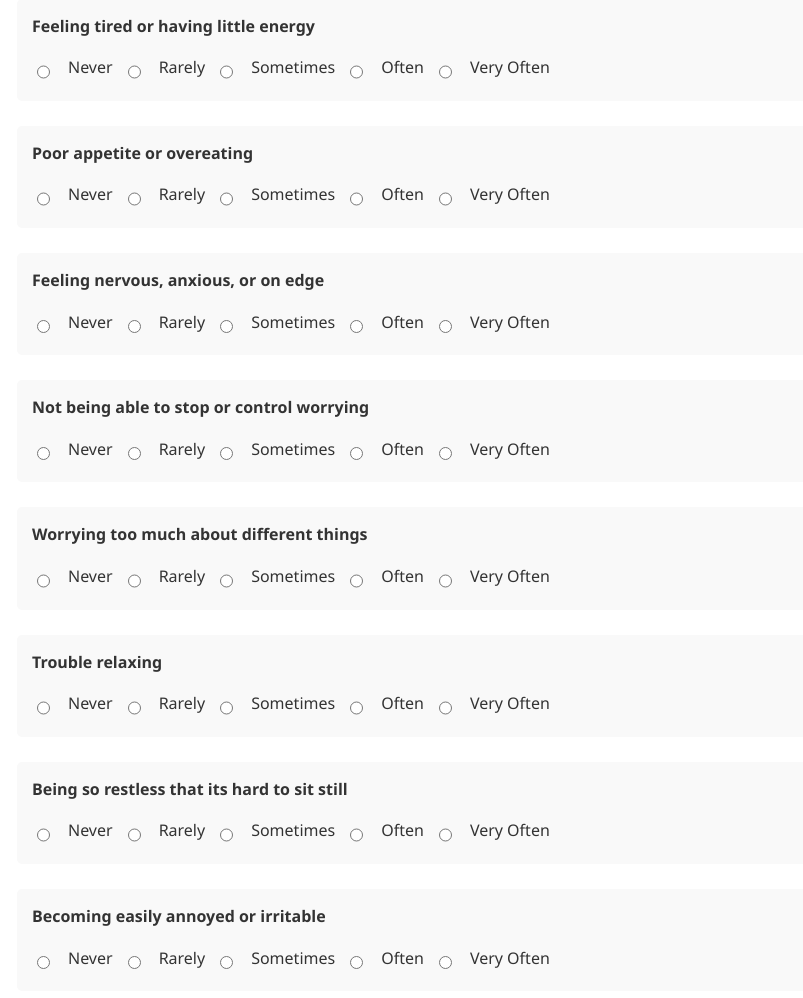
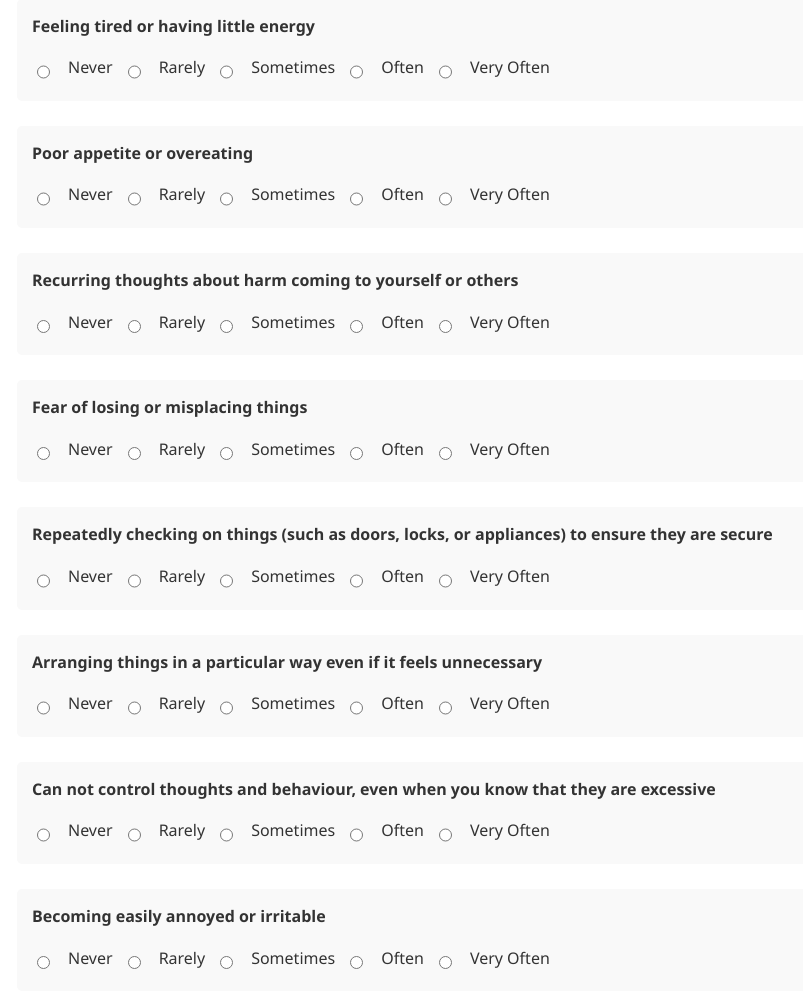
Before and after one commit to wnsyarina/MentalDisorderES, a PHP site: page / in a window 1280 px wide. Shown: the part 1321-2319 px from the top of the page, without its empty margins (223-1026 px from the left). Run offline with PHP 8.4, Linux system fonts and the light colour scheme.

Commit message:
aisyah - ocd

```diff
--- a/mentaldisorderES/diagnosis.php
+++ b/mentaldisorderES/diagnosis.php
@@ -13,7 +13,7 @@ $gender = htmlspecialchars($responses['gender']);
 $scores = [
     'depression' => 0,
     'anxiety' => 0,
-    'psychosis' => 0,
+    'OCD' => 0,
     'bipolar' => 0,
     'eating disorder' => 0
 ];
@@ -30,7 +30,7 @@ foreach ($questions as $id => $question) {
 // Calculate maximum possible scores for each category
 $maxScores = [
     'anxiety' => 5 * 4, // 5 questions, max 4 points each
-    'OCD' => 7 * 4,
+    'OCD' => 5 * 4,
     'ADHD' => 4 * 4,
     'bipolar' => 4 * 4,
     'eating disorder' => 5*4,
--- a/mentaldisorderES/questions.php
+++ b/mentaldisorderES/questions.php
@@ -21,24 +21,24 @@ $questions = [
         'category' => 'depression'
     ],
     'q6' => [
-        'text' => 'Feeling nervous, anxious, or on edge',
-        'category' => 'anxiety'
+        'text' => 'Recurring thoughts about harm coming to yourself or others',
+        'category' => 'OCD'
     ],
     'q7' => [
-        'text' => 'Not being able to stop or control worrying',
-        'category' => 'anxiety'
+        'text' => 'Fear of losing or misplacing things',
+        'category' => 'OCD'
     ],
     'q8' => [
-        'text' => 'Worrying too much about different things',
-        'category' => 'anxiety'
+        'text' => 'Repeatedly checking on things (such as doors, locks, or appliances) to ensure they are secure',
+        'category' => 'OCD'
     ],
     'q9' => [
-        'text' => 'Trouble relaxing',
-        'category' => 'anxiety'
+        'text' => 'Arranging things in a particular way even if it feels unnecessary',
+        'category' => 'OCD'
     ],
     'q10' => [
-        'text' => 'Being so restless that its hard to sit still',
-        'category' => 'anxiety'
+        'text' => 'Can not control thoughts and behaviour, even when you know that they are excessive',
+        'category' => 'OCD'
     ],
     'q11' => [
         'text' => 'Becoming easily annoyed or irritable',
```
Also changed, not shown: mentaldisorderES/results.php (+4 -4 lines).
